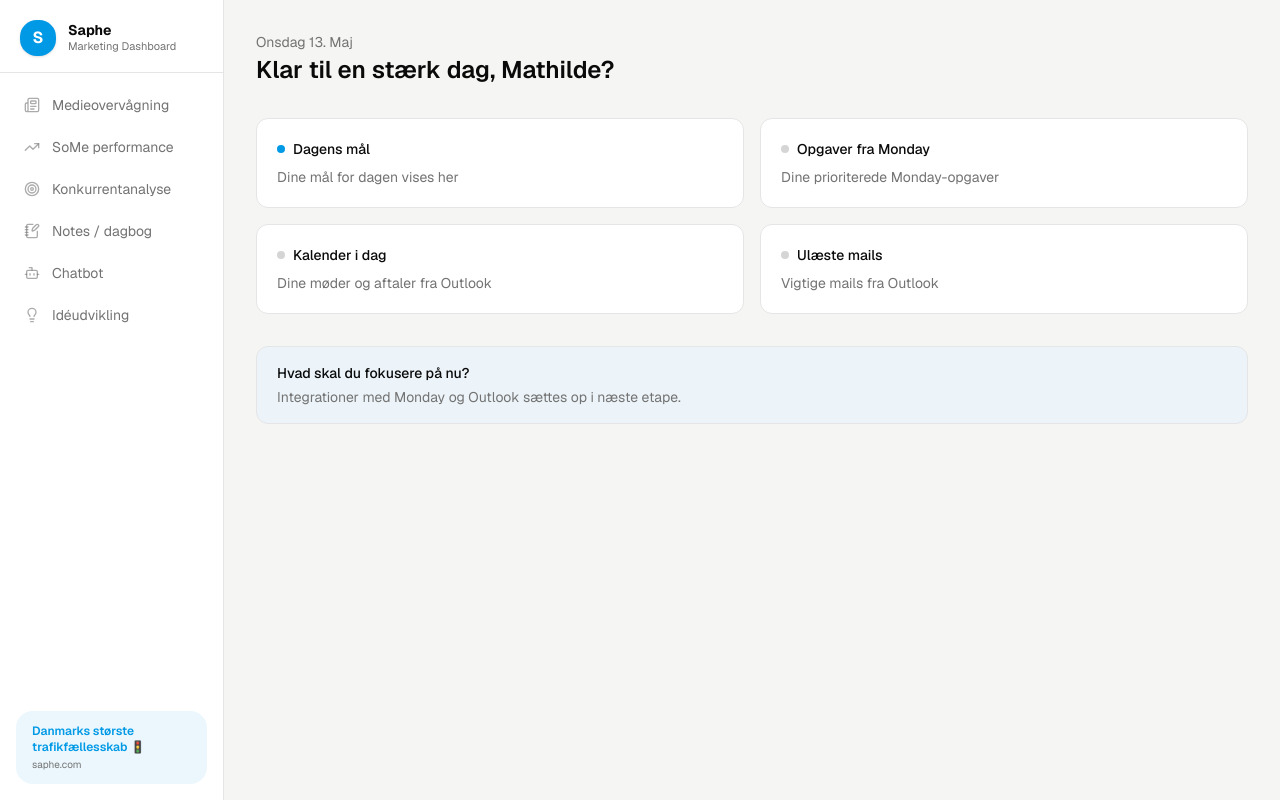
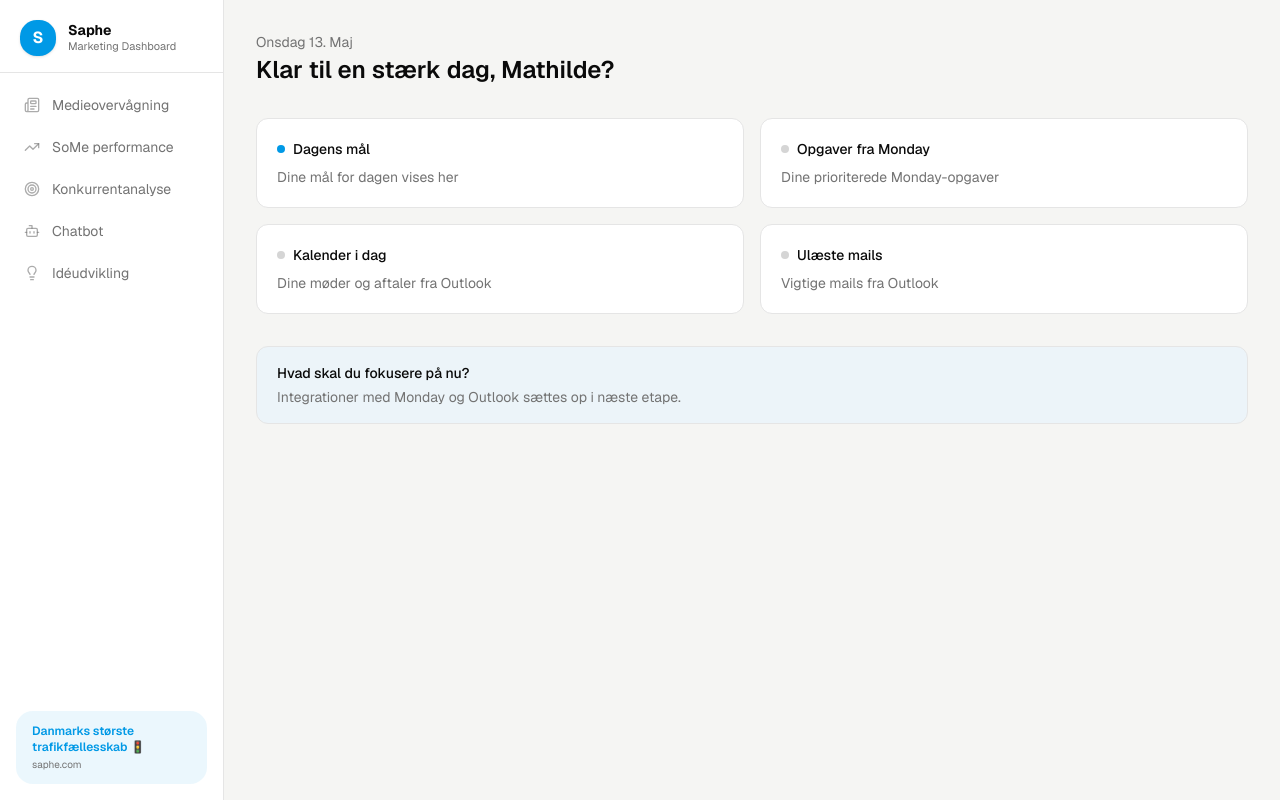
Before and after one commit to MathildeSaphe/saphe-dashboard, a Next.js app: page / in a window 1280 px wide. Built offline with nearby package versions, Linux system fonts and the light colour scheme.

Commit message:
Fjern Notes / dagbog fra sidebar

```diff
--- a/components/app-sidebar.tsx
+++ b/components/app-sidebar.tsx
@@ -6,7 +6,6 @@ import {
   Newspaper,
   TrendingUp,
   Target,
-  NotebookPen,
   Bot,
   Lightbulb,
 } from "lucide-react";
@@ -16,7 +15,6 @@ const navItems = [
   { label: "Medieovervågning",  href: "/medier",       icon: Newspaper  },
   { label: "SoMe performance",  href: "/some",         icon: TrendingUp },
   { label: "Konkurrentanalyse", href: "/konkurrenter", icon: Target     },
-  { label: "Notes / dagbog",    href: "/notes",        icon: NotebookPen},
   { label: "Chatbot",           href: "/chatbot",      icon: Bot        },
   { label: "Idéudvikling",      href: "/ideer",        icon: Lightbulb  },
 ];
```
